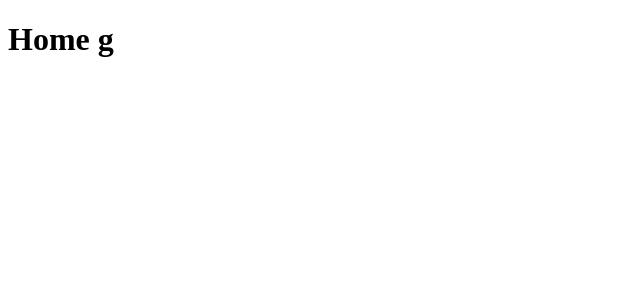
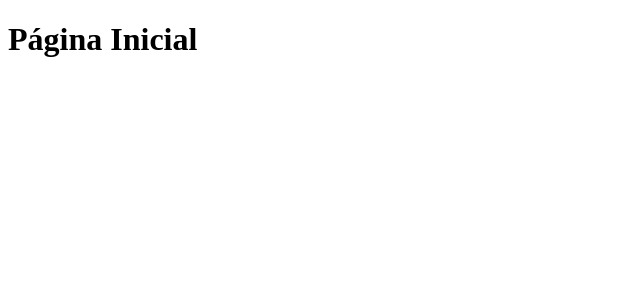
Before and after one commit to amorim66/ideia-unica, a Next.js app: page / in a window 1280 px wide. Shown: the top 300 px of the page, without its empty margins (0-640 px from the left). Built offline with nearby package versions, Linux system fonts and the light colour scheme.

Commit message:
nova chamada na home

```diff
--- a/pages/index.js
+++ b/pages/index.js
@@ -1,7 +1,7 @@
 import { useState } from 'react';
 
 function Home(){
-    return <h1>Home g</h1>
+    return <h1>Página Inicial</h1>
 }
 
 export default Home
```
